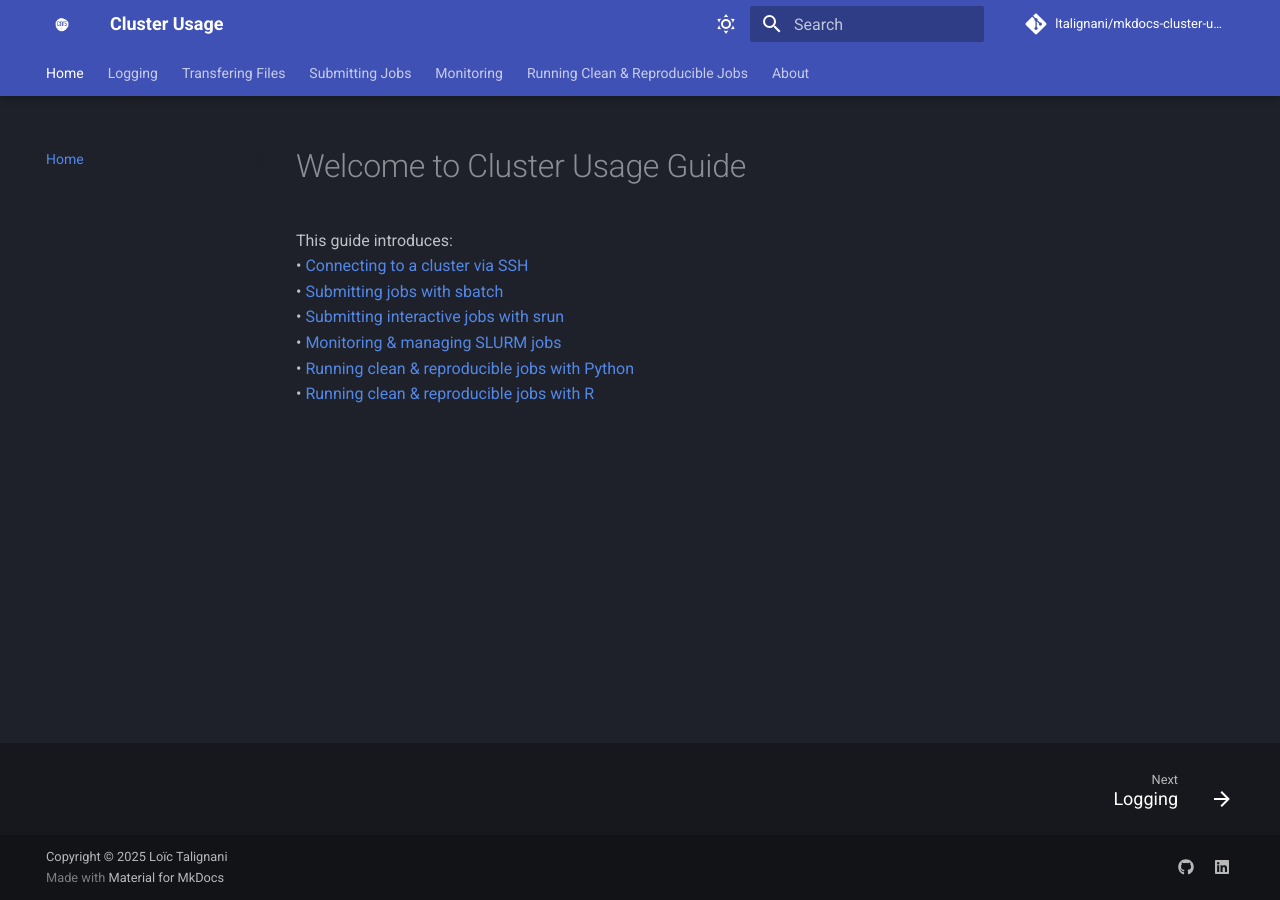
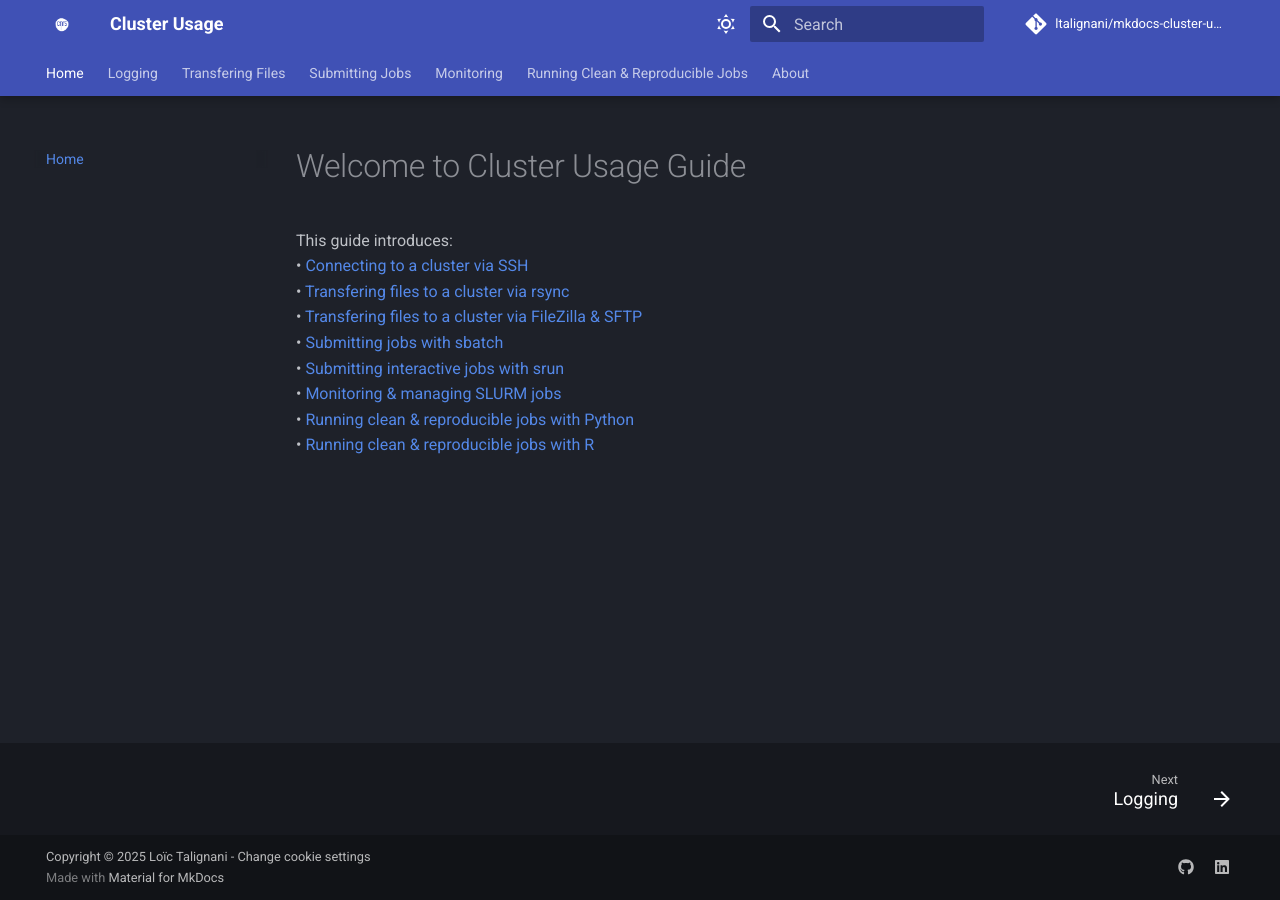
Before and after one commit to ltalignani/mkdocs-cluster-usage, an MkDocs documentation site: the page built from docs/index.md, in a window 1280 px wide. Built offline with MkDocs 1.6.1 and Material for MkDocs 9.7.7, drawn with Linux system fonts in a browser that asks for light colours; comment, search, counter and statistics services are not loaded; some of the changed lines change nothing that is shown.

Commit message:
Added cookie consent

```diff
--- a/docs/index.md
+++ b/docs/index.md
@@ -2,6 +2,8 @@
 
 This guide introduces:
 •	[Connecting to a cluster via SSH](Logging.md)
+•	[Transfering files to a cluster via rsync](transfer/Rsync.md)
+•	[Transfering files to a cluster via FileZilla & SFTP](transfer/SFTP.md)
 •	[Submitting jobs with sbatch](Submitting_jobs.md)
 •	[Submitting interactive jobs with srun](Interactive_jobs.md)
 •	[Monitoring & managing SLURM jobs](Monitoring.md)
--- a/mkdocs.yml
+++ b/mkdocs.yml
@@ -5,6 +5,7 @@
 
 theme:
   name: material
+  language: en
   font:
     text: Roboto
     code: Roboto Mono
@@ -85,7 +86,26 @@
       link: https://github.com/ltalignani/
     - icon: fontawesome/brands/linkedin
       link: https://www.linkedin.com/in/loic-talignani-83a7581a2/
+  consent:
+    title: Cookie consent
+    description: >-
+      We use cookies to recognize your repeated visits and preferences, as well
+      as to measure the effectiveness of our documentation and whether users
+      find what they're searching for. With your consent, you're helping us to
+      make our documentation better.
+    cookies:
+      analytics:
+        name: Google Analytics
+        checked: false
+    actions:
+      - accept
+      - manage
+      - reject
+
 extra_css:
   - css/overrides.css
 
-copyright: Copyright &copy; 2025 Loïc Talignani
+
+copyright: >
+  Copyright &copy; 2025 Loïc Talignani -
+  <a href="#__consent">Change cookie settings</a>
```
Also changed, not shown: docs/Submitting_jobs.md (line endings or trailing spaces).
